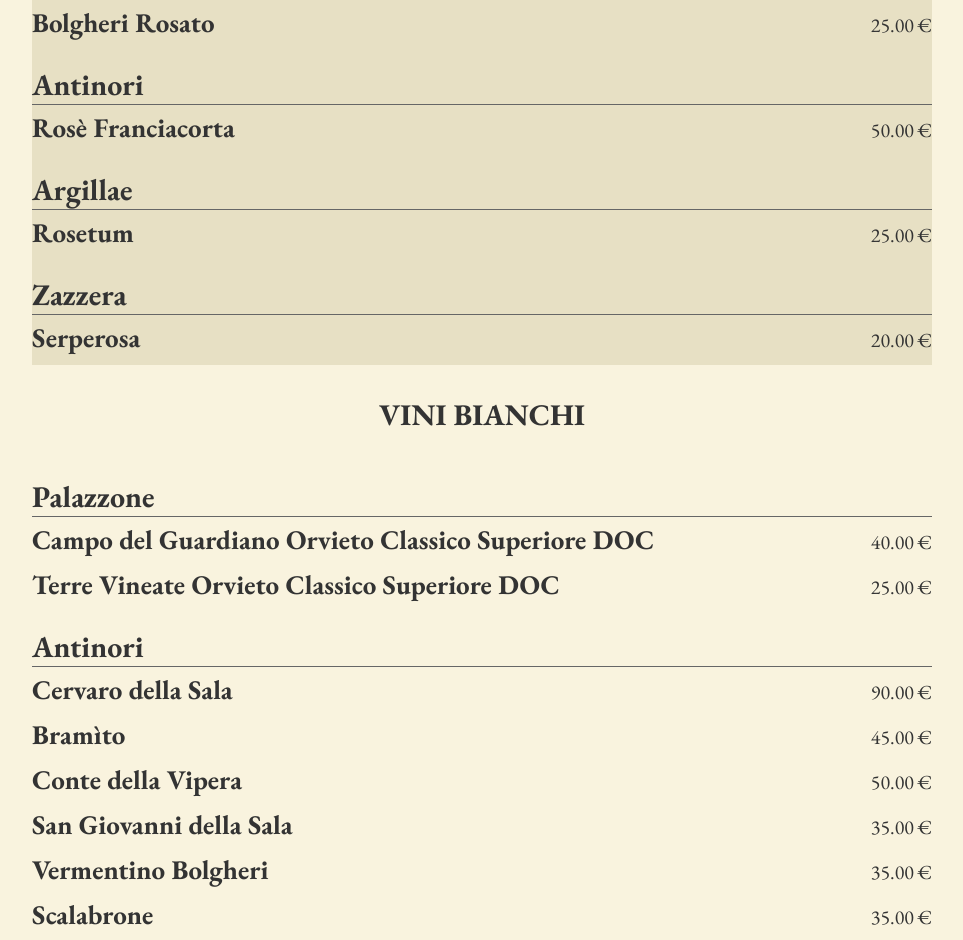
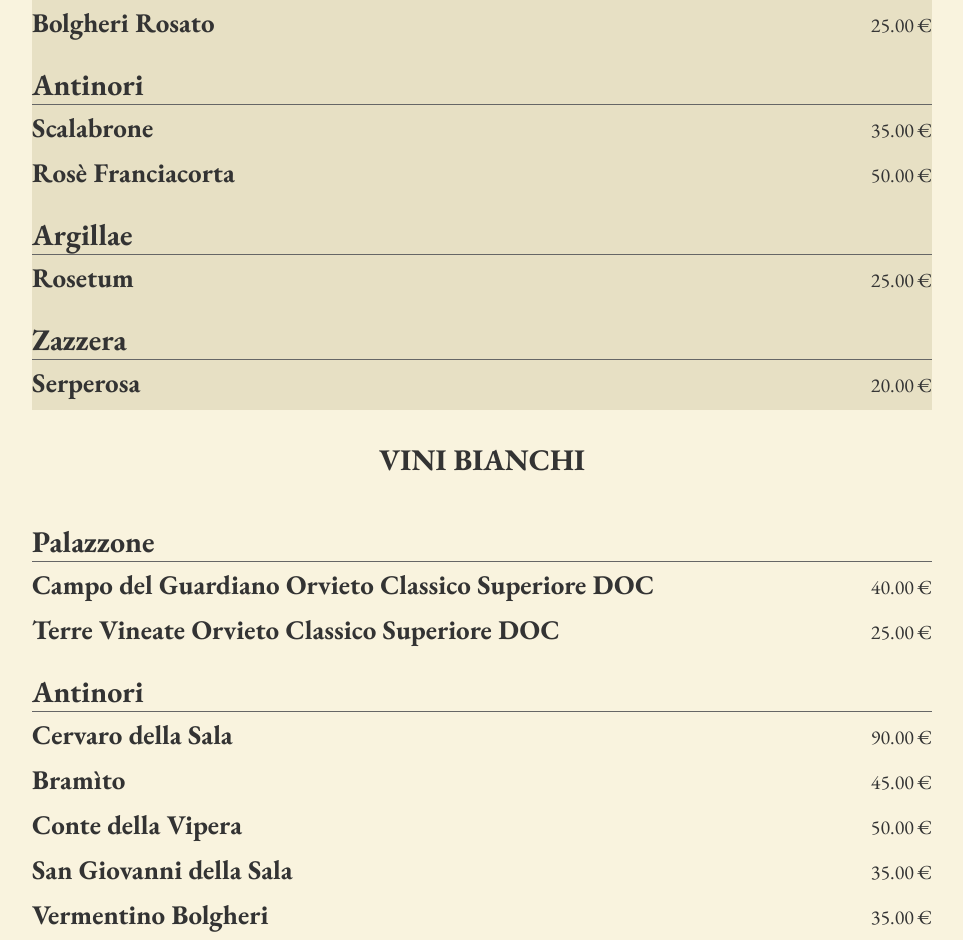
Before and after one commit to CalinCretu/JohnsRestaurant, a Vue app: page /vini in a window 1280 px wide. Shown: the part 4052-4992 px from the top of the page, without its empty margins (158-1121 px from the left). Built offline with nearby package versions, Linux system fonts and the light colour scheme; a web font is replaced by a local one.

Commit message:
FIX - rose from white

```diff
--- a/src/components/pages/Vini.vue
+++ b/src/components/pages/Vini.vue
@@ -251,6 +251,11 @@
               },
               {
                 "c_name": "Antinori",
+                "name": "Scalabrone",
+                "price": "35.00"
+              },
+              {
+                "c_name": "Antinori",
                 "name": "Rosè Franciacorta",
                 "price": "50.00"
               },
@@ -303,11 +308,6 @@
               {
                 "c_name": "Antinori",
                 "name": "Vermentino Bolgheri",
-                "price": "35.00"
-              },
-              {
-                "c_name": "Antinori",
-                "name": "Scalabrone",
                 "price": "35.00"
               },
               {
```
